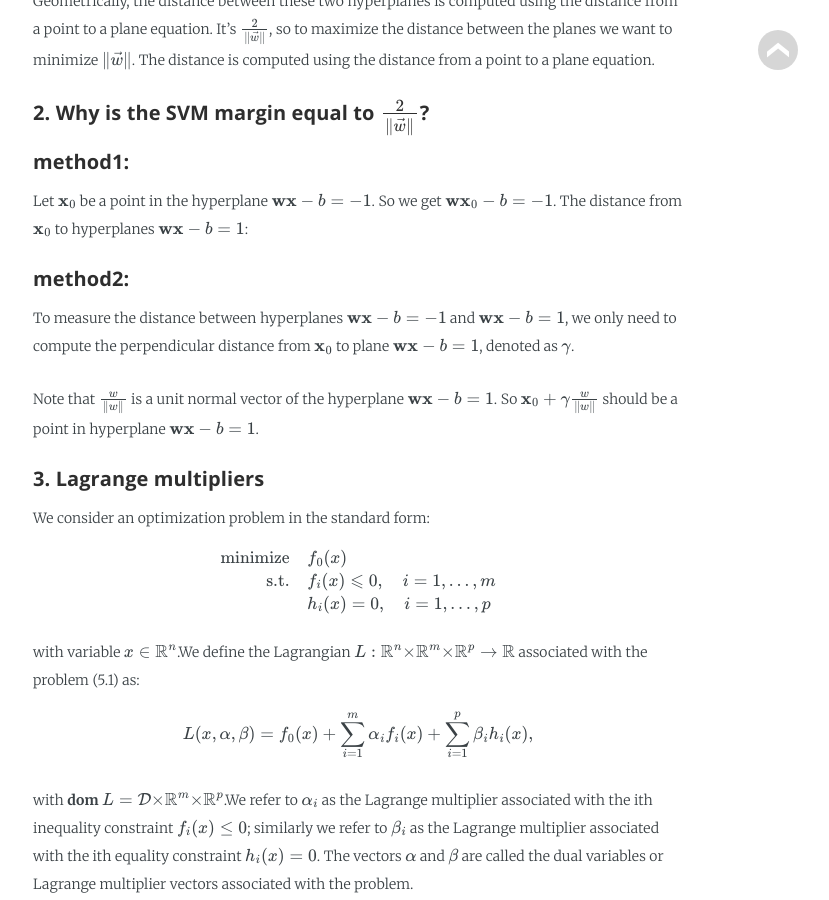
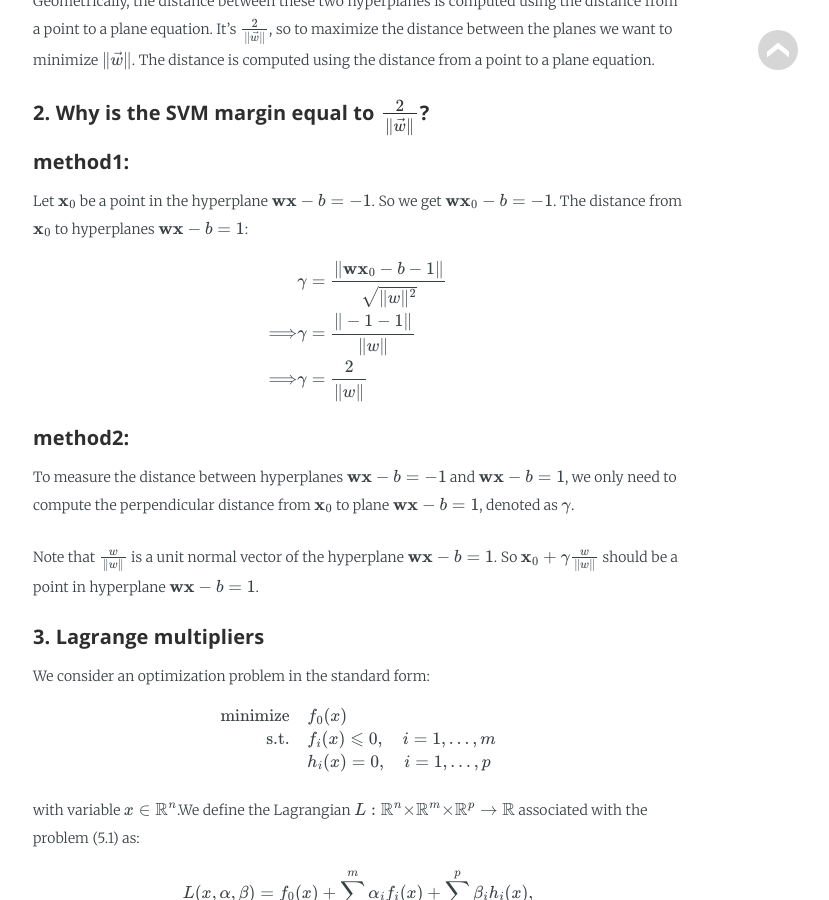
Before and after one commit to TyrionBian/tyrionbian.github.io, a Jekyll site: the page built from _posts/2020-06-09-Support Vector Machine.md, in a window 1280 px wide and 900 px high, scrolled down 2571 px. Shown: the whole window, without its empty margins (282-1111 px from the left). Built offline with Jekyll 4.4.1, drawn with Linux system fonts in a browser that asks for light colours; some web fonts are replaced; formulas are drawn with MathJax 3.

Commit message:
Update 2020-06-09-Support Vector Machine.md

```diff
--- a/_posts/2020-06-09-Support Vector Machine.md
+++ b/_posts/2020-06-09-Support Vector Machine.md
@@ -60,6 +60,15 @@ Geometrically, the distance between these two hyperplanes is computed using the
 
 ###### method1:
 Let ${\bf x}_0$ be a point in the hyperplane ${\bf w}{\bf x} - b = -1$. So we get ${\bf w}{\bf x}_0 - b = -1$. The distance from ${\bf x}_0$ to hyperplanes ${\bf w}{\bf x} - b = 1$:
+\$$
+\begin{equation}
+ \begin{aligned}
+& \gamma = \frac{\Vert {\bf w}{\bf x}_0 - b - 1 \Vert}{\sqrt{\Vert w\Vert^2}} \newline
+\Longrightarrow &\gamma = \frac{\Vert -1 - 1 \Vert}{\Vert w\Vert} \newline
+\Longrightarrow &\gamma = \frac{2}{\Vert w\Vert} \newline
+ \end{aligned}
+\end{equation}
+$$
 
 ###### method2:
 To measure the distance between hyperplanes ${\bf w}{\bf x} - b = -1$ and ${\bf w}{\bf x} - b = 1$, we only need to compute the perpendicular distance from ${\bf x}_0$ to plane ${\bf w}{\bf x} - b = 1$, denoted as $\gamma$.
```
